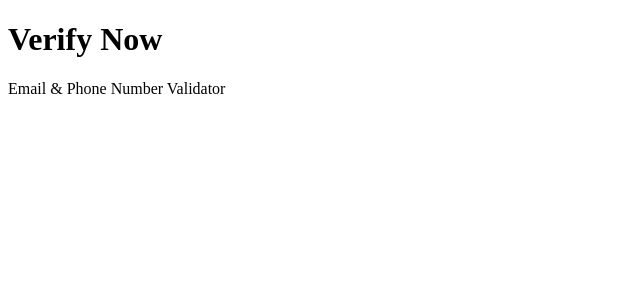
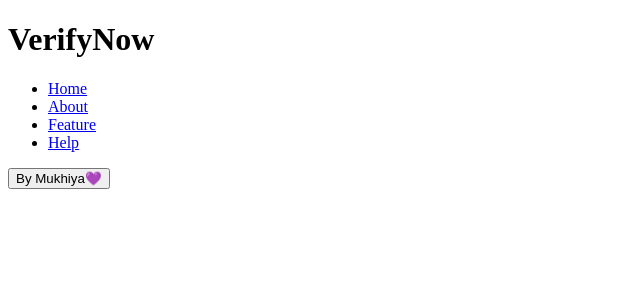
Before and after one commit to mukhiyajat342-netizen/Email-Phone-Validator, a Flask app: page / in a window 1280 px wide. Shown: the top 300 px of the page, without its empty margins (0-640 px from the left). Run offline with Flask 3, Linux system fonts and the light colour scheme.

Commit message:
add navbar and section

```diff
--- a/templates/index.html
+++ b/templates/index.html
@@ -4,10 +4,33 @@
     <meta charset="UTF-8">
     <meta name="viewport" content="width=device-width, initial-scale=1.0">
     <title>Email & Phone-Number Validator </title>
+<link rel="stylesheet" href="../static/css/style.css">
+
 </head>
 <body>
-    <h1>Verify Now </h1>
-    <p>Email & Phone Number Validator</p>
+    <header class="header" id="Home">
+        <h1>Verify<span class="color">Now</span></h1>
+        <nav class="navbar">
+            <ul>
+            <li><a href="Home">Home</a></li>
+            <li><a href="About">About</a></li>
+            <li><a href="Feature">Feature</a></li>
+            <li><a href="Help">Help</a></li>
+            </ul>
+        </nav>
+        <button class="button" type="button">By Mukhiya💜</button>
+    </header>
 
+    <main class="main">
+        <section class="About" id="About">
+
+        </section>
+        <section class="Feature" id="Feature">
+
+        </section>
+        <section class="Help" id="Help">
+
+        </section>
+    </main>
 </body>
 </html>
```
